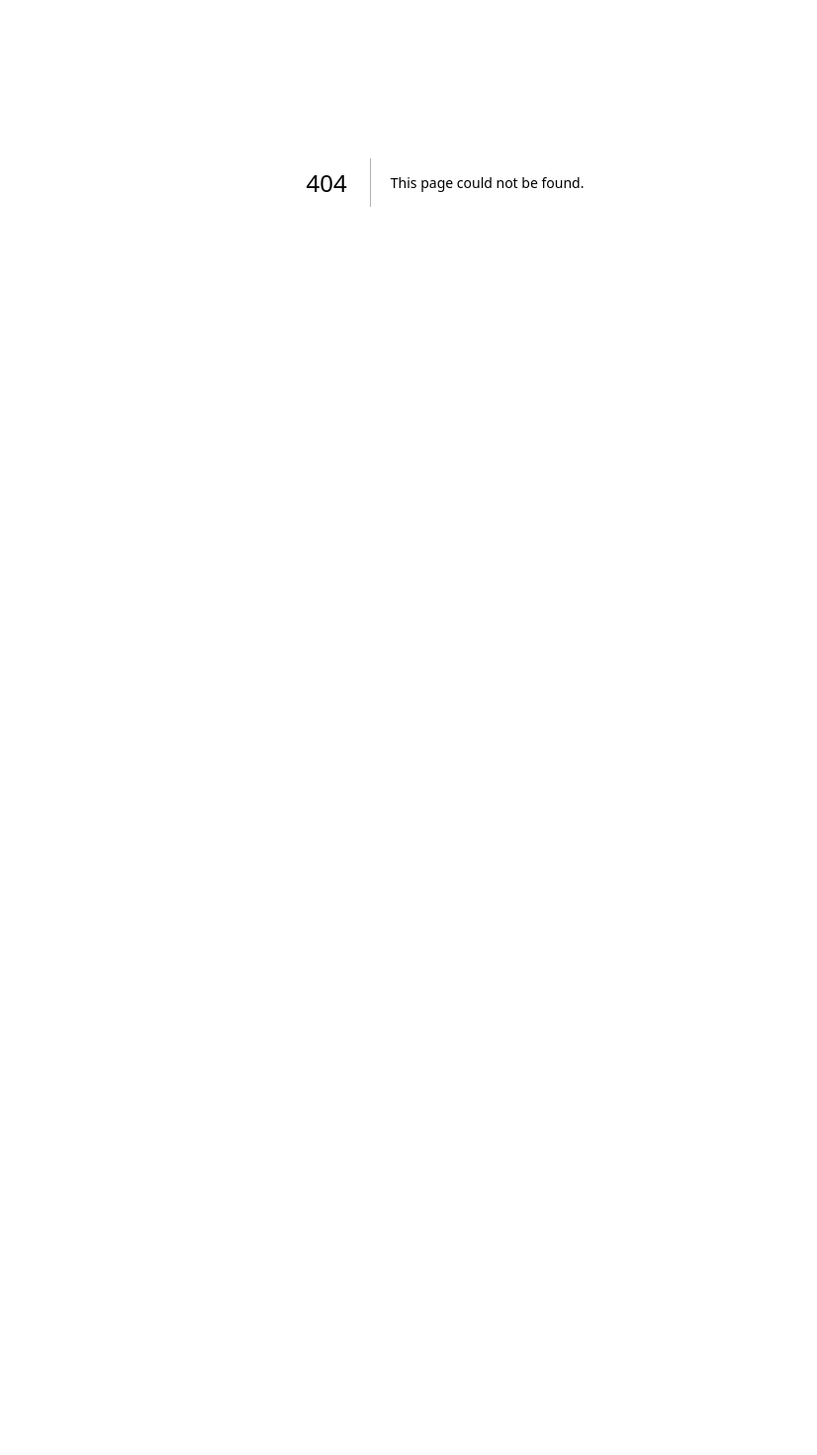
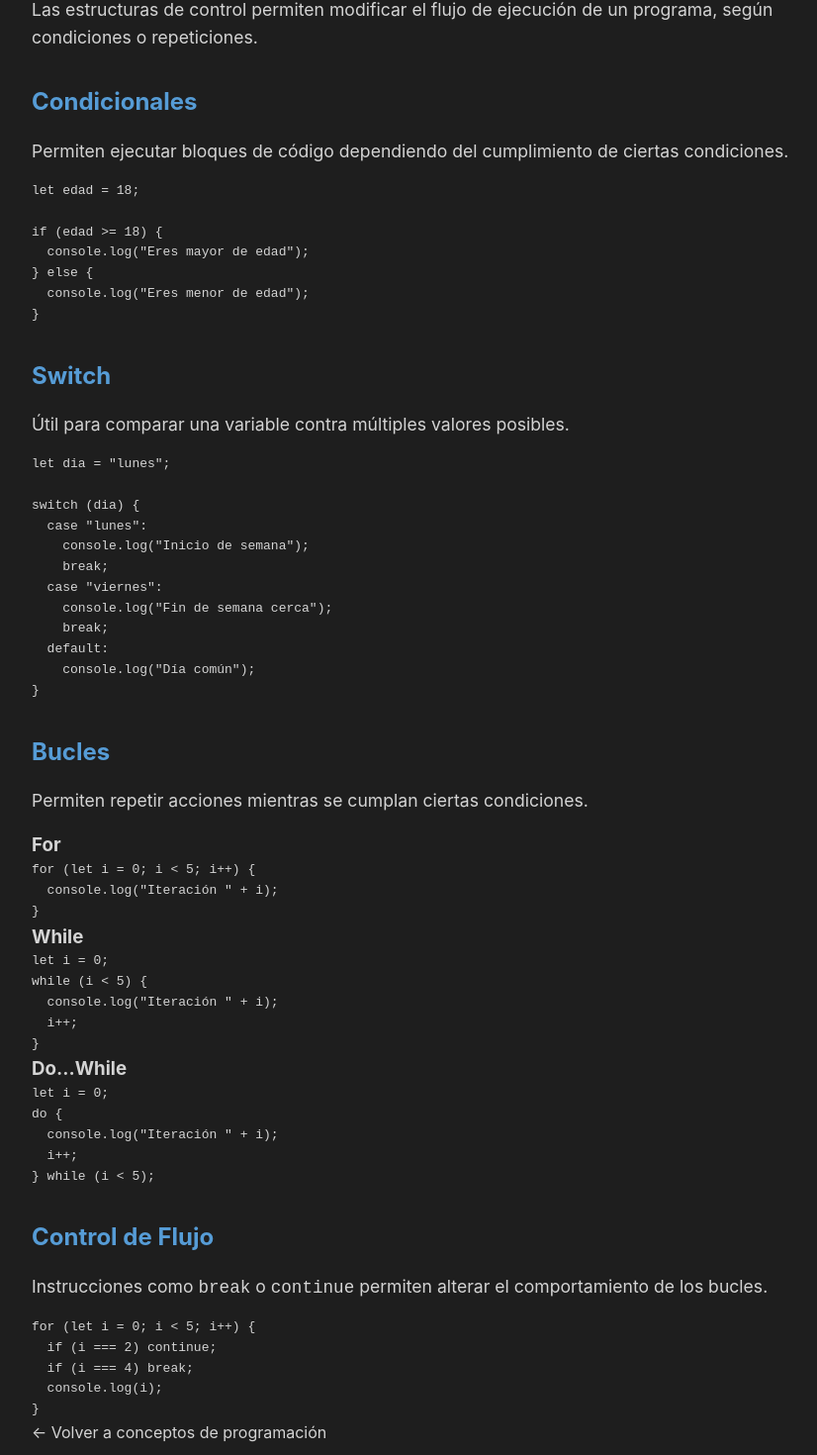
Before and after one commit to DdEze/SyntaxSphere, a Next.js app: page /programacion/estructura-control in a window 1280 px wide. Before the commit this address had no page. Shown: the part 216-1686 px from the top of the page at 99% size, without its empty margins (190-1016 px from the left). Before the commit the page ends 800 px from the top, so only its background shows below. Built offline with nearby package versions, Linux system fonts and the light colour scheme.

Commit message:
Se agrego le pantalla 'Estructura de Control'

```diff
--- /dev/null
+++ b/app/programacion/estructura-control/page.js
@@ -0,0 +1,96 @@
+'use client';
+
+import Link from 'next/link';
+import Layout from '@/components/Layout';
+import '../../../styles/global.css';
+
+export default function EstructuraControlPage() {
+  return (
+    <Layout>
+      <h1>Estructura de Control</h1>
+      <p>Las estructuras de control permiten modificar el flujo de ejecución de un programa, según condiciones o repeticiones.</p>
+
+      <h2>Condicionales</h2>
+      <p>Permiten ejecutar bloques de código dependiendo del cumplimiento de ciertas condiciones.</p>
+      <pre>
+        <code>
+{`let edad = 18;
+
+if (edad >= 18) {
+  console.log("Eres mayor de edad");
+} else {
+  console.log("Eres menor de edad");
+}`}
+        </code>
+      </pre>
+
+      <h2>Switch</h2>
+      <p>Útil para comparar una variable contra múltiples valores posibles.</p>
+      <pre>
+        <code>
+{`let dia = "lunes";
+
+switch (dia) {
+  case "lunes":
+    console.log("Inicio de semana");
+    break;
+  case "viernes":
+    console.log("Fin de semana cerca");
+    break;
+  default:
+    console.log("Día común");
+}`}
+        </code>
+      </pre>
+
+      <h2>Bucles</h2>
+      <p>Permiten repetir acciones mientras se cumplan ciertas condiciones.</p>
+
+      <h3>For</h3>
+      <pre>
+        <code>
+{`for (let i = 0; i < 5; i++) {
+  console.log("Iteración " + i);
+}`}
+        </code>
+      </pre>
+
+      <h3>While</h3>
+      <pre>
+        <code>
+{`let i = 0;
+while (i < 5) {
+  console.log("Iteración " + i);
+  i++;
+}`}
+        </code>
+      </pre>
+
+      <h3>Do...While</h3>
+      <pre>
+        <code>
+{`let i = 0;
+do {
+  console.log("Iteración " + i);
+  i++;
+} while (i < 5);`}
+        </code>
+      </pre>
+
+      <h2>Control de Flujo</h2>
+      <p>Instrucciones como <code>break</code> o <code>continue</code> permiten alterar el comportamiento de los bucles.</p>
+
+      <pre>
+        <code>
+{`for (let i = 0; i < 5; i++) {
+  if (i === 2) continue;
+  if (i === 4) break;
+  console.log(i);
+}`}
+        </code>
+      </pre>
+
+      <Link href="/programacion">← Volver a conceptos de programación</Link>
+    </Layout>
+  );
+}
```
